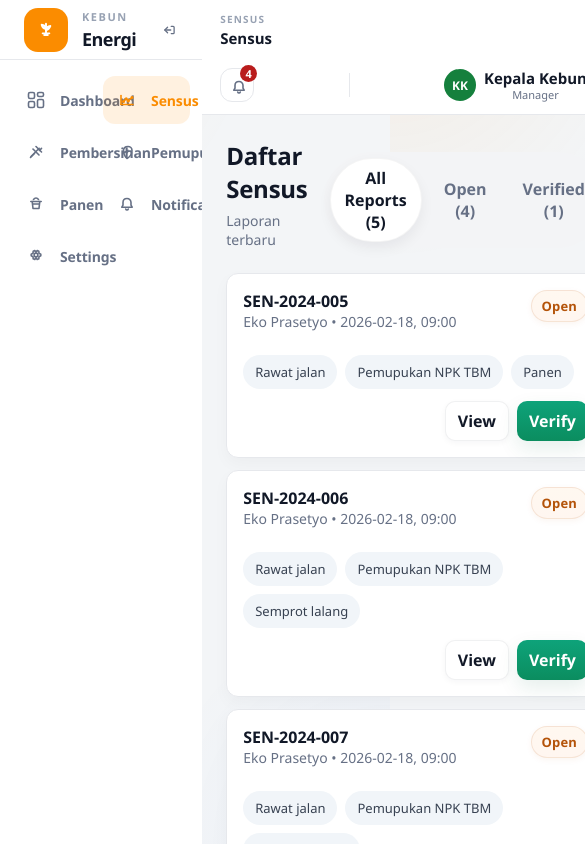
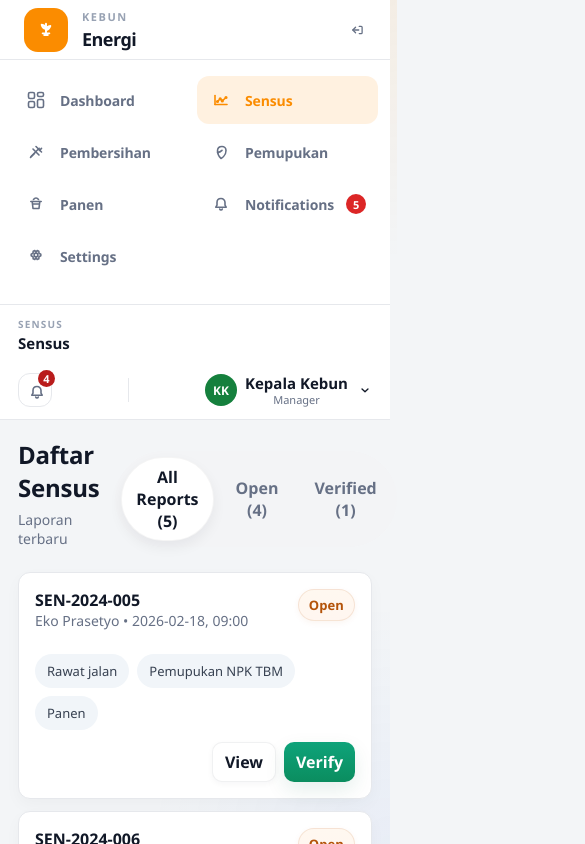
Before and after one commit to Sibernetik-Integra-Data/energi-fe, a Vue app: page /sensus in a window 390 px wide. Shown: the top 844 px of the page, 585 px wide, since content can reach past the window. Built offline with nearby package versions, Linux system fonts and the light colour scheme.

Commit message:
Update page coming soon and sensus to support mobile view

```diff
--- a/src/components/ComingSoon.vue
+++ b/src/components/ComingSoon.vue
@@ -26,10 +26,51 @@ const user = { name: 'User Name', role: 'Role Title', initials: 'UN' }
 </script>
 
 <style scoped>
-.coming-soon-shell { display:flex; min-height:100vh }
-.coming-soon-main { flex:1; display:flex; flex-direction:column }
-.coming-soon-content { padding:24px }
-.coming-soon-card { max-width:760px; width:100%; background:var(--surface); border:1px solid var(--border); border-radius:12px; padding:28px }
-.coming-soon-card h2 { margin:0 0 8px; font-size:22px }
-.coming-soon-card .muted { color:var(--text-muted); margin-bottom:12px }
+.coming-soon-shell {
+  min-height: 100vh;
+  display: flex;
+  background: transparent;
+}
+
+.coming-soon-main {
+  flex: 1;
+  min-width: 0;
+  display: flex;
+  flex-direction: column;
+}
+
+.coming-soon-content {
+  flex: 1;
+  min-width: 0;
+  padding: 24px;
+}
+
+.coming-soon-card {
+  max-width: 760px;
+  width: 100%;
+  background: var(--surface);
+  border: 1px solid var(--border);
+  border-radius: 12px;
+  padding: 28px;
+}
+
+.coming-soon-card h2 {
+  margin: 0 0 8px;
+  font-size: 22px;
+}
+
+.coming-soon-card .muted {
+  color: var(--text-muted);
+  margin-bottom: 12px;
+}
+
+@media (max-width: 920px) {
+  .coming-soon-shell {
+    flex-direction: column;
+  }
+
+  .coming-soon-content {
+    padding: 18px;
+  }
+}
 </style>
--- a/src/modules/sensus/model.js
+++ b/src/modules/sensus/model.js
@@ -1,7 +1,10 @@
 import { navigation as sharedNavigation } from '../shared/navigation'
 
 export function createSensusModel() {
-  const navigation = sharedNavigation.map((i) => ({ ...i, active: i.to === '/sensus' }))
+  const navigation = sharedNavigation.map((item) => ({
+    ...item,
+    active: item.to === '/sensus'
+  }))
 
   const header = { title: 'Sensus', notifications: 0, user: { name: 'Kepala Kebun', role: 'Manager', initials: 'KK' } }
 
--- a/src/modules/sensus/view.vue
+++ b/src/modules/sensus/view.vue
@@ -24,7 +24,32 @@ const list = computed(() => props.controller.getList())
 </script>
 
 <style scoped>
-.sensus-shell { display:flex; min-height:100vh }
-.sensus-main { flex:1; display:flex; flex-direction:column }
-.sensus-content { padding:24px }
+.sensus-shell {
+  min-height: 100vh;
+  display: flex;
+  background: transparent;
+}
+
+.sensus-main {
+  flex: 1;
+  min-width: 0;
+  display: flex;
+  flex-direction: column;
+}
+
+.sensus-content {
+  flex: 1;
+  min-width: 0;
+  padding: 24px;
+}
+
+@media (max-width: 920px) {
+  .sensus-shell {
+    flex-direction: column;
+  }
+
+  .sensus-content {
+    padding: 18px;
+  }
+}
 </style>
```
